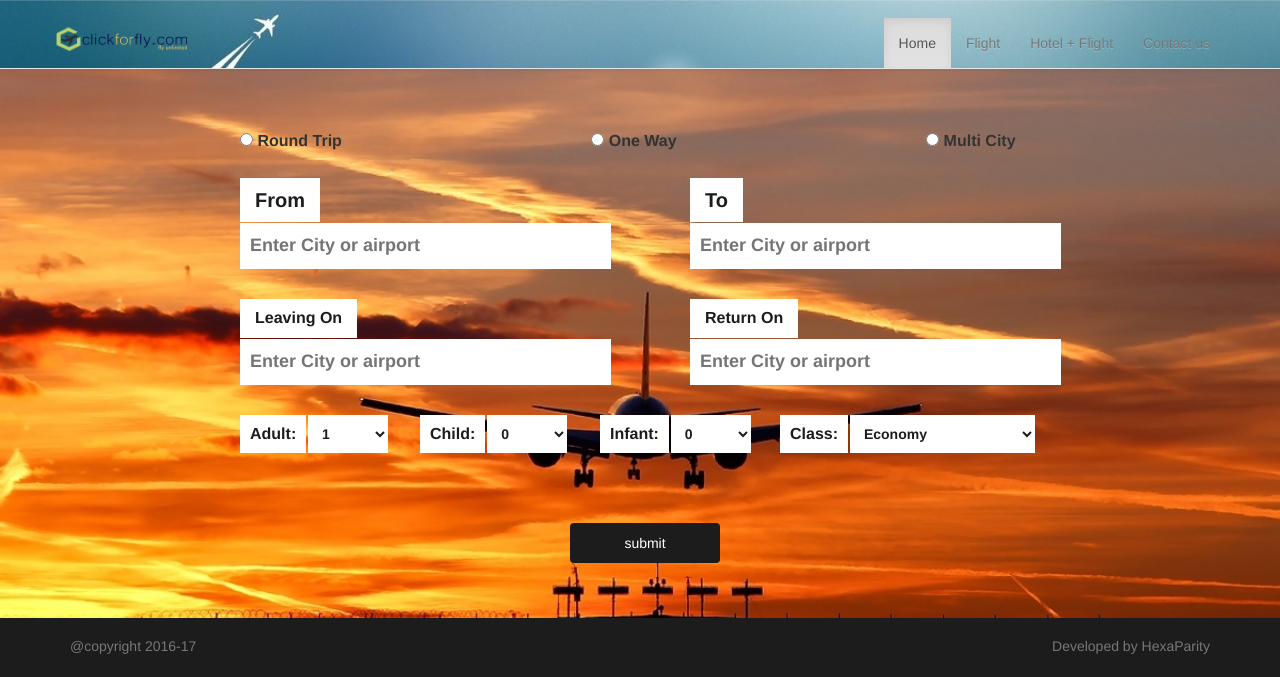
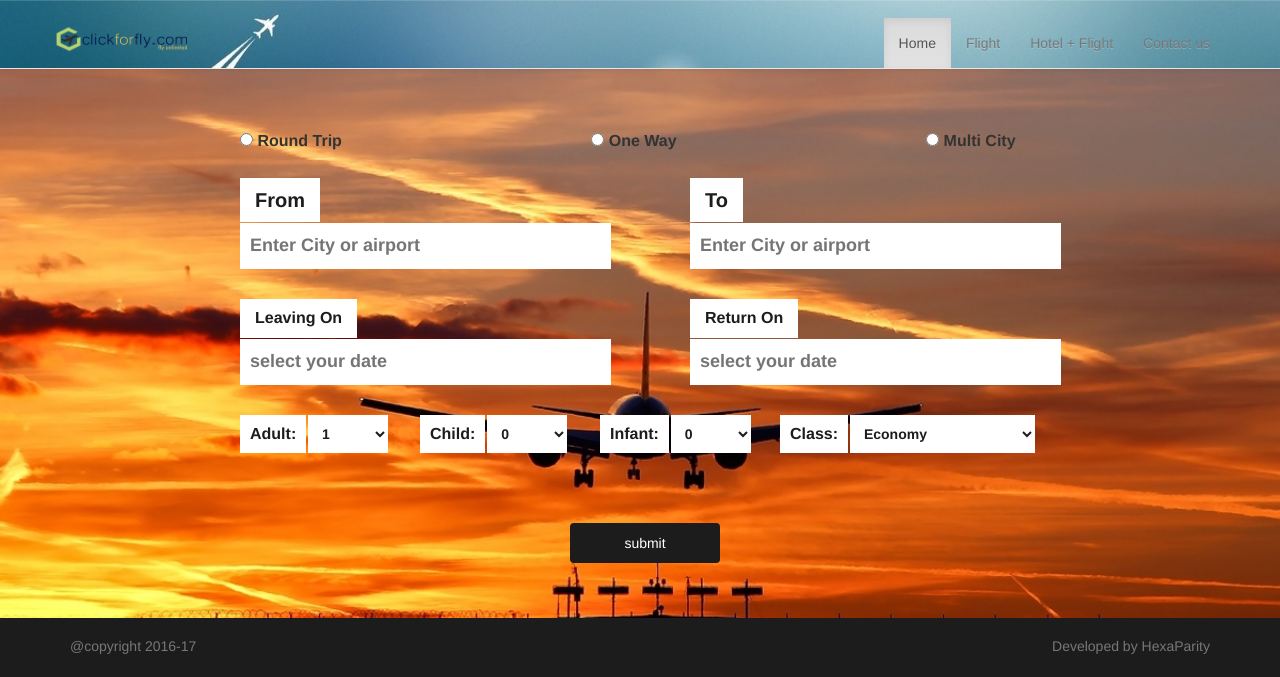
Before and after one commit to shawonis08/cff, a PHP site: page / in a window 1280 px wide. Shown: the top 677 px of the page. Run offline with PHP 8.4, Linux system fonts and the light colour scheme.

Commit message:
added date picker & final commit

```diff
--- a/design_validation/index.php
+++ b/design_validation/index.php
@@ -34,6 +34,26 @@
     <script src="jquery/jquery-1.11.2.min.js"></script>
     <script src="jquery/jquery.easy-autocomplete.min.js" type="text/javascript"></script>
     <link rel="stylesheet" type="text/css" href="css/style.css">
+    <!-- date picker all script -->
+    <script type="text/javascript">
+    var datefield=document.createElement("input")
+    datefield.setAttribute("type", "date")
+    if (datefield.type!="date"){ //if browser doesn't support input type="date", load files for jQuery UI Date Picker
+        document.write('<link href="http://ajax.googleapis.com/ajax/libs/jqueryui/1.8/themes/base/jquery-ui.css" rel="stylesheet" type="text/css" />\n')
+        document.write('<script src="http://ajax.googleapis.com/ajax/libs/jquery/1.4/jquery.min.js"><\/script>\n')
+        document.write('<script src="http://ajax.googleapis.com/ajax/libs/jqueryui/1.8/jquery-ui.min.js"><\/script>\n')
+    }
+</script>
+
+<script>
+if (datefield.type!="date"){ //if browser doesn't support input type="date", initialize date picker widget:
+    jQuery(function($){ //on document.ready
+        $('#input3').datepicker();
+        $('#input4').datepicker();
+    })
+}
+</script>
+<!-- finish date picker -->
   </head><body>
     <!-- Form for from and to destination in post method redirect to mainform
     page -->
@@ -98,12 +118,12 @@
             <!-- leaving info -->
             <div class="leave">
               <label class="leave-text">Leaving On</label>
-              <input class="leave-input" type="text" name="to" id="input3" placeholder="Enter City or airport" size="30">
+              <input class="leave-input" type="text" name="to" id="input3" placeholder="select your date" size="30">
             </div>
             <!-- Return Info -->
             <div class="return">
               <label class="return-text">Return On</label>
-              <input class="return-input" type="text" name="to" id="input4" placeholder="Enter City or airport" size="30">
+              <input class="return-input" type="text" name="to" id="input4" placeholder="select your date" size="30">
             </div>
           </div>
           <div class="options">
```
Also changed, not shown: 1 other file.
